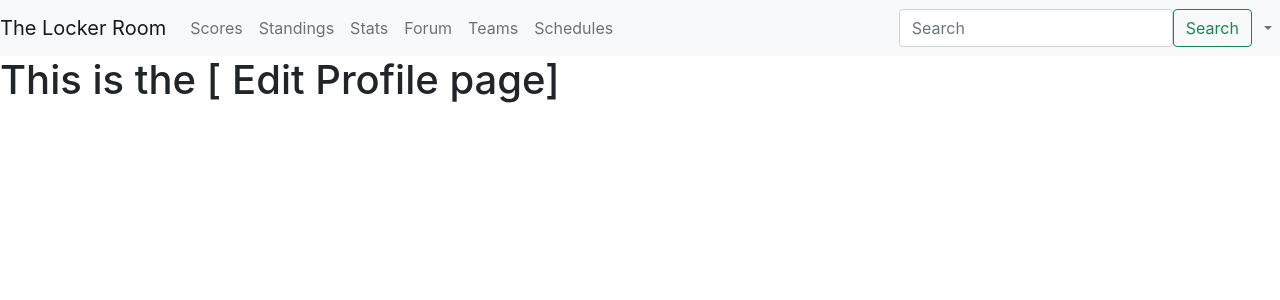
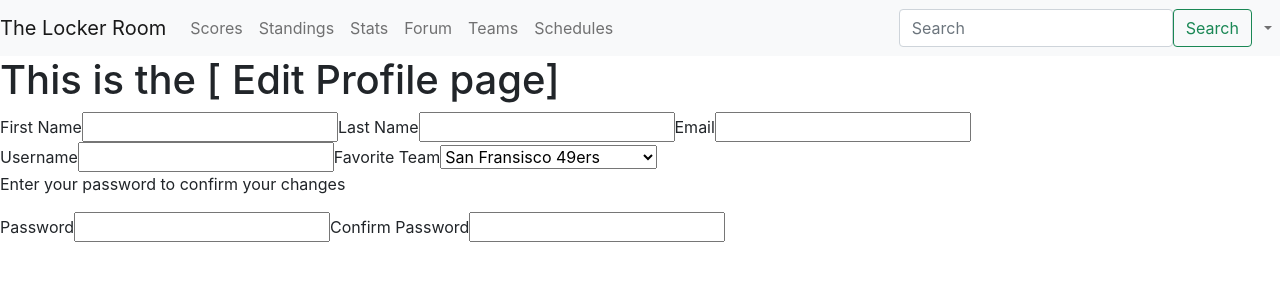
Before and after one commit to Corey-Vicente-Ryan-Malik/TheLockerRoom---Front, a React (Create React App) app in the folder lockerrm-front/: page /edit in a window 1280 px wide. Shown: the top 300 px of the page. Built offline with nearby package versions, Linux system fonts and the light colour scheme.

Commit message:
form added to edit page

```diff
--- a/lockerrm-front/src/components/Edit.js
+++ b/lockerrm-front/src/components/Edit.js
@@ -4,6 +4,78 @@ function  Edit () {
     return (
         <div className="Edit">
             <h1>This is the [ Edit Profile page]</h1>
+
+            <form>
+                <label>
+                     First Name
+                    <input type="text" name="first name"/>
+                </label>
+
+                <label>
+                    Last Name
+                    <input type="text" name="last name"/>
+                </label>
+
+                <label>
+                    Email
+                    <input type="text" name="email"/>
+                </label>
+
+                <label>
+                    Username
+                    <input type="text" name="username"/>
+                </label>
+
+                <label>
+                    Favorite Team
+                    <select name="favorite team">
+                        <option value="San Fransisco 49ers">San Fransisco 49ers</option>
+                        <option value="Chicago Bears">Chicago Bears</option>
+                        <option value="Cincinnati Bengals">Cincinnati Bengals</option>
+                        <option value="Buffalo Bills">Buffalo Bills</option>
+                        <option value="Denver Broncos">Denver Broncos</option>
+                        <option value="Cleveland Browns">Cleveland Browns</option>
+                        <option value="Tampa Bay Buccaneers">Tampa Bay Buccaneers</option>
+                        <option value="Arizona Cardinals">Arizona Cardinals</option>
+                        <option value="Los Angeles Chargers">Los Angeles Chargers</option>
+                        <option value="Kansas City Chiefs">Kansas City Chiefs</option>
+                        <option value="Indianapolis Colts">Indianapolis Colts</option>
+                        <option value="Washington Commanders">Washington Commanders</option>
+                        <option value="Dallas Cowboys">Dallas Cowboys</option>
+                        <option value="Miami Dolphins">Miami Dolphins</option>
+                        <option value="Philadelphia Eagles">Philadelphia Eagles</option>
+                        <option value="Atlanta Falcons">Atlanta Falcons</option>
+                        <option value="New York Giants">New York Giants</option>
+                        <option value="Jacksonville Jaguars">Jacksonville Jaguars</option>
+                        <option value="New York Jets">New York Jets</option>
+                        <option value="Detroit Lions">Detroit Lions</option>
+                        <option value="Green Bay Packers">Green Bay Packers</option>
+                        <option value="Carolina Panthers">Carolina Panthers</option>
+                        <option value="New England Patriots">New England Patriots</option>
+                        <option value="Las Vegas Raiders">Las Vegas Raiders</option>
+                        <option value="Los Angeles Rams">Los Angeles Rams</option>
+                        <option value="Baltimore ravens">Baltimore Ravens</option>
+                        <option value="New Orleans Saints">New Orleans Saints</option>
+                        <option value="Seattle Seahawks">Seattle Seahawks</option>
+                        <option value="Pittsburgh Steelers"> Pittsburgh Steelers</option>
+                        <option value="Houston Texans">Houston Texans</option>
+                        <option value="Tennessee Titans">Tennessee Titans</option>
+                        <option value="Minnesota Vikings">Minnesota Vikings</option>
+                    </select>
+                </label>
+                <p>Enter your password to confirm your changes</p>
+                <label>
+                    Password
+                    <input type="password" name="password"/>
+                </label>
+
+                <label>
+                    Confirm Password
+                    <input type="password" name=" confirm password"/>
+                </label>
+
+            </form>
+
         </div>
     );
 }
```
